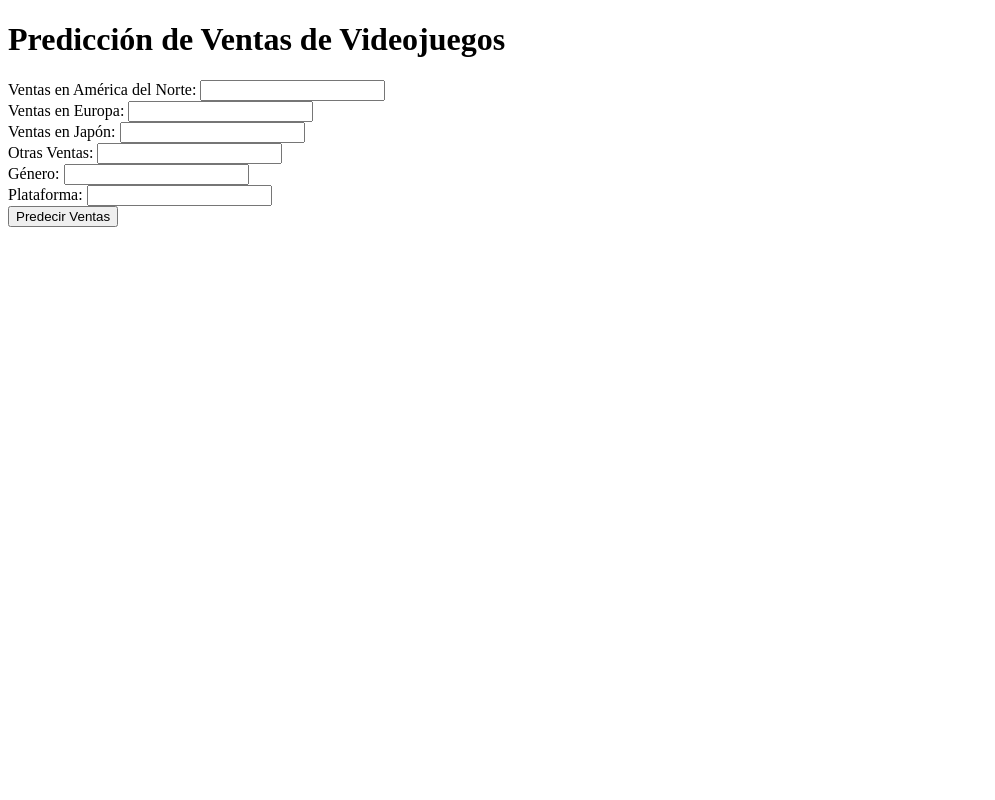
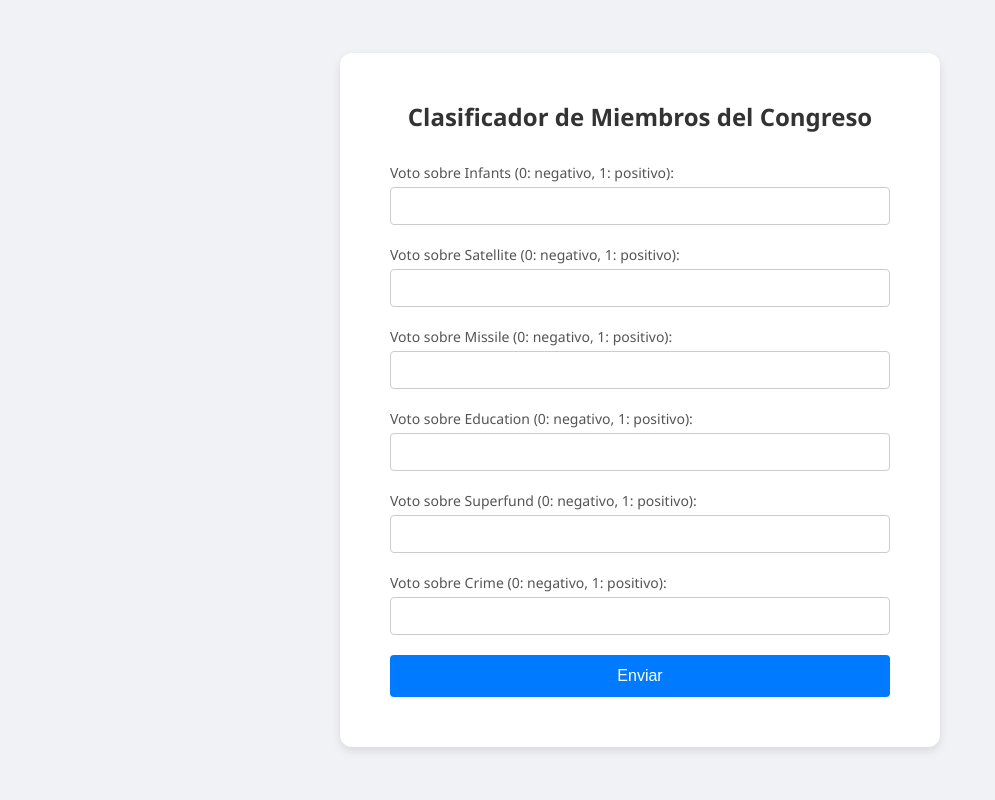
Before and after one commit to MiguelLher/flask2, a Flask app: page / in a window 1280 px wide. Shown: the whole page, without its empty margins (0-995 px from the left). Run offline with Flask 3, Linux system fonts and the light colour scheme; parts of the project's set-up code (start-up, migrations or seed data) failed here and were passed over.

Commit message:
videojuegos

```diff
--- a/app.py
+++ b/app.py
@@ -1,12 +1,16 @@
 from flask import Flask, request, render_template, jsonify
 import joblib
 import pandas as pd
-import numpy as np
+import logging
 
 app = Flask(__name__)
 
+# Configurar el registro
+logging.basicConfig(level=logging.DEBUG)
+
 # Cargar el modelo entrenado
 model = joblib.load('modeloRF.pkl')
+app.logger.debug('Modelo cargado correctamente.')
 
 @app.route('/')
 def home():
@@ -15,19 +19,27 @@ def home():
 @app.route('/predict', methods=['POST'])
 def predict():
     try:
-        # Obtener los datos del formulario
-        data = request.get_json()
+        # Obtener los datos enviados en el request
+        infants = float(request.form['infants'])
+        satellite = float(request.form['satellite'])
+        missile = float(request.form['missile'])
+        education = float(request.form['education'])
+        superfund = float(request.form['superfund'])
+        crime = float(request.form['crime'])
 
-        # Crear un DataFrame con los datos del usuario
-        data_df = pd.DataFrame([data])
 
-        # Realizar la predicción
+        # Crear un DataFrame con los datos
+        data_df = pd.DataFrame([[infants, satellite,missile, education, superfund, crime ]], columns=['infants', 'satellite', 'missile', 'education', 'superfund','crime'])
+        app.logger.debug(f'DataFrame creado: {data_df}')
+
+        # Realizar predicciones
         prediction = model.predict(data_df)
+        app.logger.debug(f'Predicción: {prediction[0]}')
 
-        # Devolver la predicción como respuesta JSON
-        return jsonify({'prediccion': np.round(prediction[0], 2)})
-
+        # Devolver las predicciones como respuesta JSON
+        return jsonify({'categoria': prediction[0]})
     except Exception as e:
+        app.logger.error(f'Error en la predicción: {str(e)}')
         return jsonify({'error': str(e)}), 400
 
 if __name__ == '__main__':
--- a/templates/formulario.html
+++ b/templates/formulario.html
@@ -3,37 +3,127 @@
 <head>
     <meta charset="UTF-8">
     <meta name="viewport" content="width=device-width, initial-scale=1.0">
-    <title>Predicción de Ventas de Videojuegos</title>
+    <title>Clasificador de Miembros del Congreso</title>
     <style>
-        /* Estilos CSS aquí */
+        body {
+            font-family: 'Segoe UI', Tahoma, Geneva, Verdana, sans-serif;
+            background-color: #f0f2f5;
+            margin: 0;
+            padding: 0;
+            display: flex;
+            justify-content: center;
+            align-items: center;
+            height: 100vh;
+        }
+        .container {
+            background-color: #fff;
+            padding: 30px 50px;
+            border-radius: 12px;
+            box-shadow: 0 4px 10px rgba(0, 0, 0, 0.1);
+            max-width: 500px;
+            width: 100%;
+            animation: fadeIn 1s ease-in-out;
+        }
+        @keyframes fadeIn {
+            from { opacity: 0; }
+            to { opacity: 1; }
+        }
+        h1 {
+            text-align: center;
+            color: #333;
+            margin-bottom: 30px;
+            font-size: 24px;
+        }
+        label {
+            font-size: 14px;
+            color: #555;
+            display: block;
+            margin-bottom: 5px;
+        }
+        input[type="text"] {
+            width: 100%;
+            padding: 10px;
+            margin-bottom: 20px;
+            border: 1px solid #ccc;
+            border-radius: 4px;
+            font-size: 14px;
+            box-sizing: border-box;
+        }
+        input[type="submit"] {
+            width: 100%;
+            padding: 12px;
+            background-color: #007bff;
+            color: white;
+            border: none;
+            border-radius: 4px;
+            font-size: 16px;
+            cursor: pointer;
+            transition: background-color 0.3s;
+        }
+        input[type="submit"]:hover {
+            background-color: #0056b3;
+        }
+        #resultado {
+            text-align: center;
+            margin-top: 20px;
+            font-size: 16px;
+            color: #333;
+        }
+        .error {
+            border-color: red;
+        }
+        .error-message {
+            color: red;
+            font-size: 12px;
+            display: none;
+        }
     </style>
     <script>
-        function predecirVentas(event) {
+        function clasificarMiembro(event) {
             event.preventDefault();
-            const inputFields = ['NA_Sales', 'EU_Sales', 'JP_Sales', 'Other_Sales', 'Genre', 'Platform'];
+            const infants = document.getElementById('infants');
+            const satellite = document.getElementById('satellite');
+            const missile = document.getElementById('missile');
+            const education = document.getElementById('education');
+            const superfund = document.getElementById('superfund');
+            const crime = document.getElementById('crime');
+            const resultado = document.getElementById('resultado');
 
-            const data = {};
-            inputFields.forEach(field => {
-                data[field] = document.getElementById(field).value.trim();
+            let isValid = true;
+            const inputs = [infants, satellite, missile, education, superfund, crime];
+            inputs.forEach(input => {
+                if (input.value !== '0' && input.value !== '1') {
+                    input.classList.add('error');
+                    input.nextElementSibling.style.display = 'block';
+                    isValid = false;
+                } else {
+                    input.classList.remove('error');
+                    input.nextElementSibling.style.display = 'none';
+                }
             });
+
+            if (!isValid) {
+                resultado.innerText = 'Por favor, completa todos los campos correctamente.';
+                return;
+            }
 
             fetch('/predict', {
                 method: 'POST',
                 headers: {
-                    'Content-Type': 'application/json',
+                    'Content-Type': 'application/x-www-form-urlencoded',
                 },
-                body: JSON.stringify(data),
+                body: `infants=${infants.value}&satellite=${satellite.value}&missile=${missile.value}&education=${education.value}&superfund=${superfund.value}&crime=${crime.value}`,
             })
             .then(response => response.json())
             .then(data => {
                 if (data.error) {
-                    document.getElementById('resultado').innerText = 'Error: ' + data.error;
+                    resultado.innerText = 'Error: ' + data.error;
                 } else {
-                    document.getElementById('resultado').innerText = 'Predicción de Ventas Globales: ' + data.prediccion.toFixed(2);
+                    resultado.innerText = 'El miembro del congreso es: ' + data.categoria;
                 }
             })
             .catch(error => {
-                document.getElementById('resultado').innerText = 'Error en la solicitud.';
+                resultado.innerText = 'Error en la solicitud.';
                 console.error('Error:', error);
             });
         }
@@ -41,33 +131,39 @@
 </head>
 <body>
     <div class="container">
-        <h1>Predicción de Ventas de Videojuegos</h1>
-        <form id="formulario" onsubmit="predecirVentas(event)">
+        <h1>Clasificador de Miembros del Congreso</h1>
+        <form id="formulario" onsubmit="clasificarMiembro(event)">
             <div>
-                <label for="NA_Sales">Ventas en América del Norte:</label>
-                <input type="text" id="NA_Sales" name="NA_Sales" required>
+                <label for="infants">Voto sobre Infants (0: negativo, 1: positivo):</label>
+                <input type="text" id="infants" name="infants">
+                <span class="error-message">Ingrese 0 o 1</span>
             </div>
             <div>
-                <label for="EU_Sales">Ventas en Europa:</label>
-                <input type="text" id="EU_Sales" name="EU_Sales" required>
+                <label for="satellite">Voto sobre Satellite (0: negativo, 1: positivo):</label>
+                <input type="text" id="satellite" name="satellite">
+                <span class="error-message">Ingrese 0 o 1</span>
             </div>
             <div>
-                <label for="JP_Sales">Ventas en Japón:</label>
-                <input type="text" id="JP_Sales" name="JP_Sales" required>
+                <label for="missile">Voto sobre Missile (0: negativo, 1: positivo):</label>
+                <input type="text" id="missile" name="missile">
+                <span class="error-message">Ingrese 0 o 1</span>
             </div>
             <div>
-                <label for="Other_Sales">Otras Ventas:</label>
-                <input type="text" id="Other_Sales" name="Other_Sales" required>
+                <label for="education">Voto sobre Education (0: negativo, 1: positivo):</label>
+                <input type="text" id="education" name="education">
+                <span class="error-message">Ingrese 0 o 1</span>
             </div>
             <div>
-                <label for="Genre">Género:</label>
-                <input type="text" id="Genre" name="Genre" required>
+                <label for="superfund">Voto sobre Superfund (0: negativo, 1: positivo):</label>
+                <input type="text" id="superfund" name="superfund">
+                <span class="error-message">Ingrese 0 o 1</span>
             </div>
             <div>
-                <label for="Platform">Plataforma:</label>
-                <input type="text" id="Platform" name="Platform" required>
+                <label for="crime">Voto sobre Crime (0: negativo, 1: positivo):</label>
+                <input type="text" id="crime" name="crime">
+                <span class="error-message">Ingrese 0 o 1</span>
             </div>
-            <input type="submit" value="Predecir Ventas">
+            <input type="submit" value="Enviar">
         </form>
         <p id="resultado"></p>
     </div>
```
Also changed, not shown: 2 other files.
